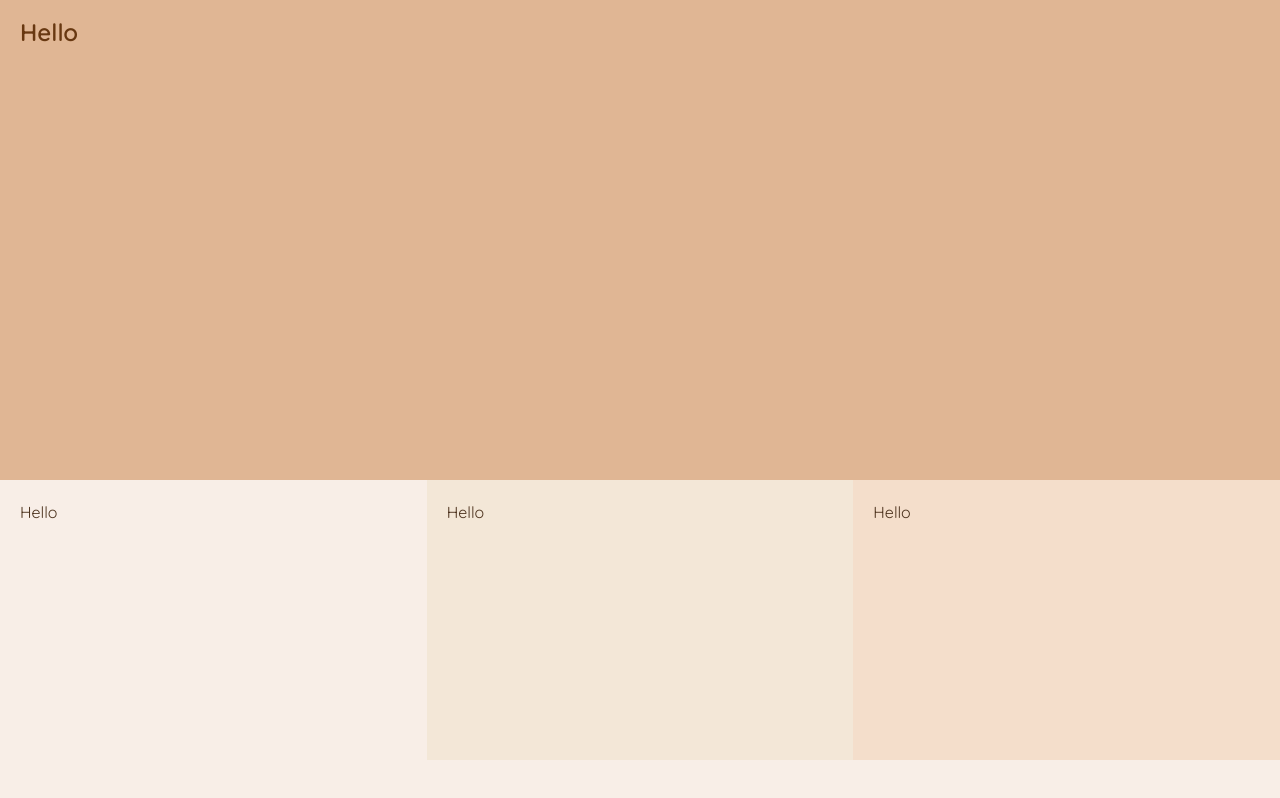
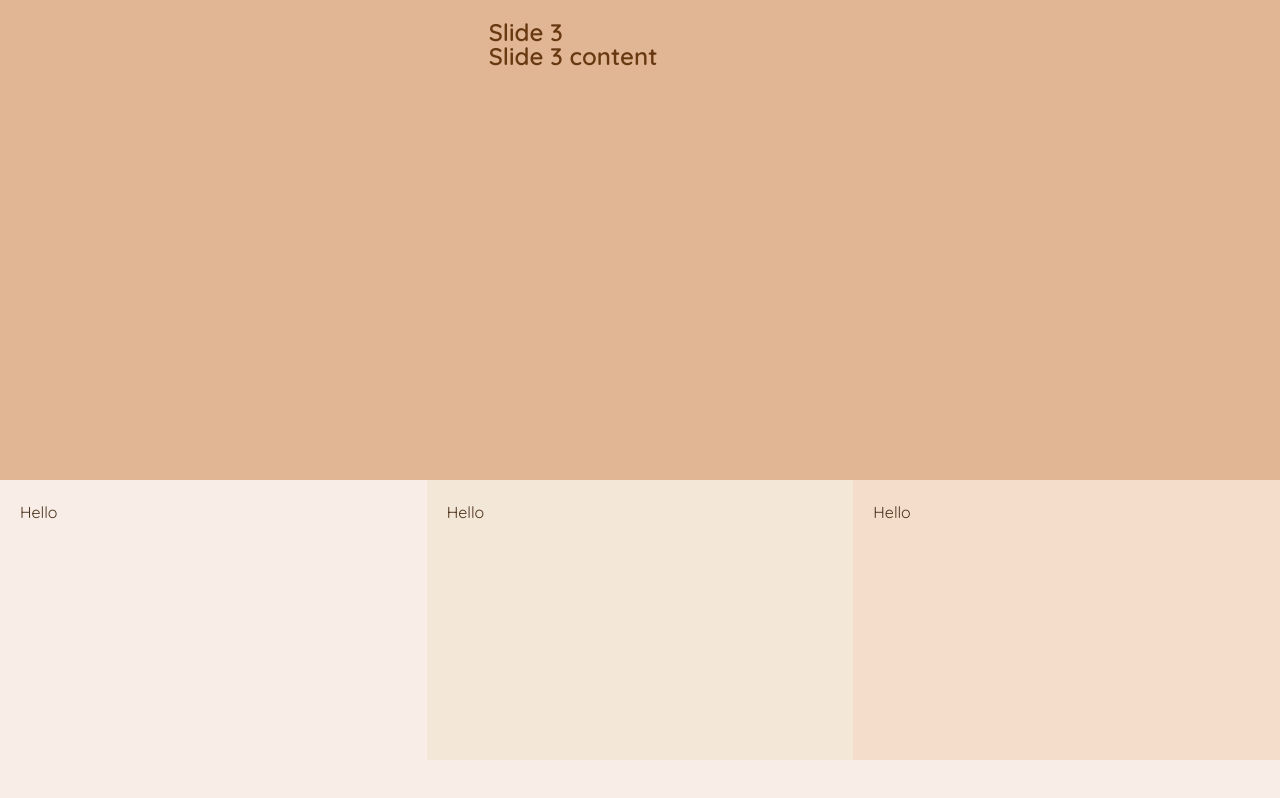
Before and after one commit to AimeeHa/Flashcards, a React (Vite) app in the folder flashcard-react/: page / in a window 1280 px wide. Built offline with nearby package versions, Linux system fonts and the light colour scheme.

Commit message:
draft sliding banners on homepage, adding Slideshow function tsx&css

```diff
--- a/flashcard-react/src/App.tsx
+++ b/flashcard-react/src/App.tsx
@@ -1,10 +1,13 @@
 // import { useState } from 'react';
 import './App.css';
+import Slideshow from './Slideshow';
 
 function App() {
   return (
     <>
-      <div id="one">Hello</div>
+      <div id="one">
+        <Slideshow></Slideshow>
+      </div>
       <div id="lower-half">
         <div id="two">Hello</div>
         <div id="three">Hello</div>
--- /dev/null
+++ b/flashcard-react/src/Slideshow.css
@@ -0,0 +1,39 @@
+.slideshow {
+  margin: 0 auto;
+  overflow: hidden;
+  max-width: 500px;
+}
+
+.slideshowSlider {
+  white-space: nowrap;
+  transition: ease 1000ms;
+}
+
+.slide {
+  display: inline-block;
+  height: 400px;
+  width: 100%;
+  border-radius: 40px;
+}
+
+/* Buttons */
+
+.slideshowDots {
+  text-align: center;
+}
+
+.slideshowDot {
+  display: inline-block;
+  height: 8px;
+  width: 24spx;
+  border-radius: 10%;
+
+  cursor: pointer;
+  margin: 15px 7px 0px;
+
+  background-color: #c4c4c4;
+}
+
+.slideshowDot.active {
+  background-color: #ae8672;
+}
--- /dev/null
+++ b/flashcard-react/src/Slideshow.tsx
@@ -0,0 +1,74 @@
+import { useEffect, useRef, useState } from 'react';
+import './Slideshow.css';
+
+interface Slide {
+  title: string;
+  content: string;
+}
+const slides: Slide[] = [
+  { title: 'Slide 1', content: 'Slide 1 content' },
+  { title: 'Slide 2', content: 'Slide 2 content' },
+  { title: 'Slide 3', content: 'Slide 3 content' },
+];
+const delay = 2500;
+
+function Slideshow() {
+  const [index, setIndex] = useState(0);
+  const timeoutRef = useRef<number>();
+
+  function resetTimeout() {
+    if (timeoutRef.current) {
+      clearTimeout(timeoutRef.current);
+    }
+  }
+
+  useEffect(() => {
+    resetTimeout();
+    timeoutRef.current = setTimeout(
+      () =>
+        setIndex((prevIndex) =>
+          prevIndex === slides.length - 1 ? 0 : prevIndex + 1,
+        ),
+      delay,
+    );
+    return () => {
+      resetTimeout();
+    };
+  }, [index]);
+
+  return (
+    <div className="slideshow">
+      <div
+        className="slideshowSlider"
+        style={{ transform: `translate3d(${-index * 100}%, 0, 0)` }}
+      >
+        {slides.map(
+          ({ title, content }, index) => (
+            // to see the console.log, will remove laters
+            console.log('slides.map', index, title),
+            (
+              <div className="slide" key={index}>
+                {title} <br />
+                {content}
+              </div>
+            )
+          ),
+        )}
+      </div>
+
+      <div className="slideshowDots">
+        {slides.map((_, idx) => (
+          <div
+            key={idx}
+            className={`slideshowDot${index === idx ? ' active' : ''}`}
+            onClick={() => {
+              setIndex(idx);
+            }}
+          ></div>
+        ))}
+      </div>
+    </div>
+  );
+}
+
+export default Slideshow;
```
